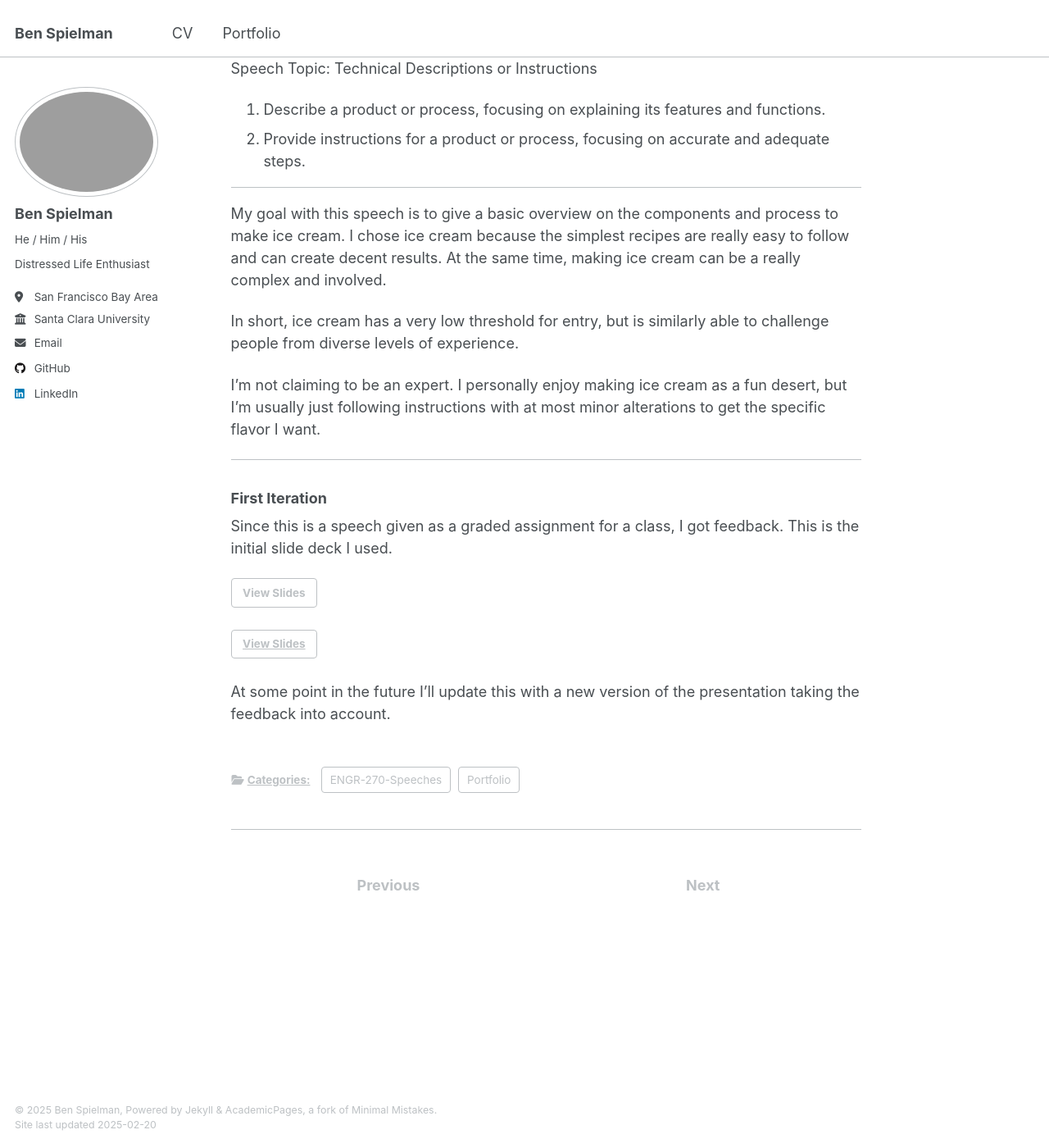
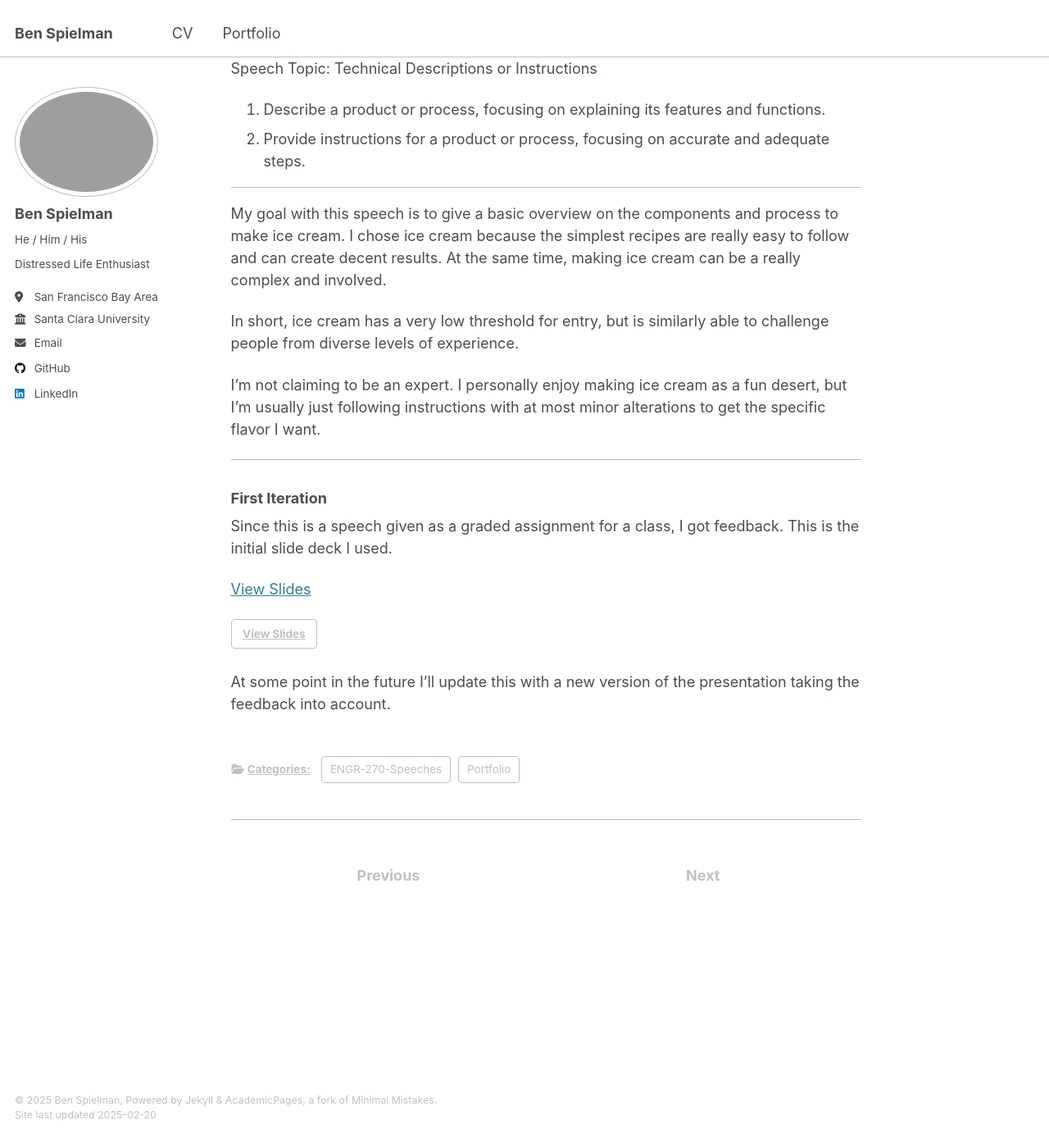
Before and after one commit to pizza496/pizza496.github.io, a Jekyll site: the page built from Portfolio/ENGR-270-Speeches/_posts/2025-02-24-speech2.md, in a window 1280 px wide and 1400 px high, scrolled down 133 px. Shown: the whole window at 82% size. Built offline with Jekyll 4.4.1, drawn with Linux system fonts in a browser that asks for light colours.

Commit message:
Update _buttons.scss

```diff
--- a/Portfolio/ENGR-270-Speeches/_posts/2025-02-24-speech2.md
+++ b/Portfolio/ENGR-270-Speeches/_posts/2025-02-24-speech2.md
@@ -27,6 +27,6 @@ Since this is a speech given as a graded assignment for a class, I got feedback.
 
 [View Slides]({{ site.baseurl }}/files/ENGR-270-Speeches/Speech_2_Visuals.pdf){: .post-btn target="_blank"}
 
-[View Slides]({{ site.baseurl }}/files/ENGR-270-Speeches/Speech_2_Visuals.pdf){: .btn--inverse target="_blank"}
+[View Slides]({{ site.baseurl }}/files/ENGR-270-Speeches/Speech_2_Visuals.pdf){: .btn--inverse .n-ul target="_blank"}
 
 At some point in the future I'll update this with a new version of the presentation taking the feedback into account.
--- a/_pages/category-archive.html
+++ b/_pages/category-archive.html
@@ -9,7 +9,7 @@ author_profile: true
 
 {% for category in site.categories %}
   <a
-    class="cat-btn"
+    class="btn--inverse n-ul"
     rel="tag"
     href=categories/{{ category[0] | slugify }}>{{ category[0] }}</a>
 {% endfor %}
--- a/_sass/layout/_buttons.scss
+++ b/_sass/layout/_buttons.scss
@@ -157,46 +157,3 @@
   font-size: $type-size-7;
 }
 }
-
-/*
-   Custom buttons
-   ========================================================================== */
-
-
-.cat-btn {
-  /* default button */
-  display: inline-block;
-  margin-bottom: 0.25em;
-  padding: 0.5em 1em;
-  font-family: $sans-serif;
-  font-weight: bold;
-  text-align: center;
-  text-decoration: none !important;
-  cursor: pointer;
-
-  color: var(--global-text-color-light) !important;
-  border: 1px solid var(--global-border-color) !important;
-  border-radius: 4px;
-  /* override*/
-  background-color: #fff;
-  font-size: $type-size-6;
-}
-
-.post-btn {
-  /* default button */
-  display: inline-block;
-  margin-bottom: 0.25em;
-  padding: 0.5em 1em;
-  font-family: $sans-serif;
-  font-weight: bold;
-  text-align: center;
-  text-decoration: none !important;
-  cursor: pointer;
-
-  color: var(--global-text-color-light) !important;
-  border: 1px solid var(--global-border-color) !important;
-  border-radius: 4px;
-  /* override*/
-  background-color: #fff;
-  font-size: $type-size-6;
-}
--- /dev/null
+++ b/_sass/layout/_custom.scss
@@ -0,0 +1,9 @@
+/* ==========================================================================
+   CUSTOM CSS SNIPPETS
+   ========================================================================== */
+
+
+.n-ul {
+    // no underline
+    text-decoration: none !important;
+}
```
